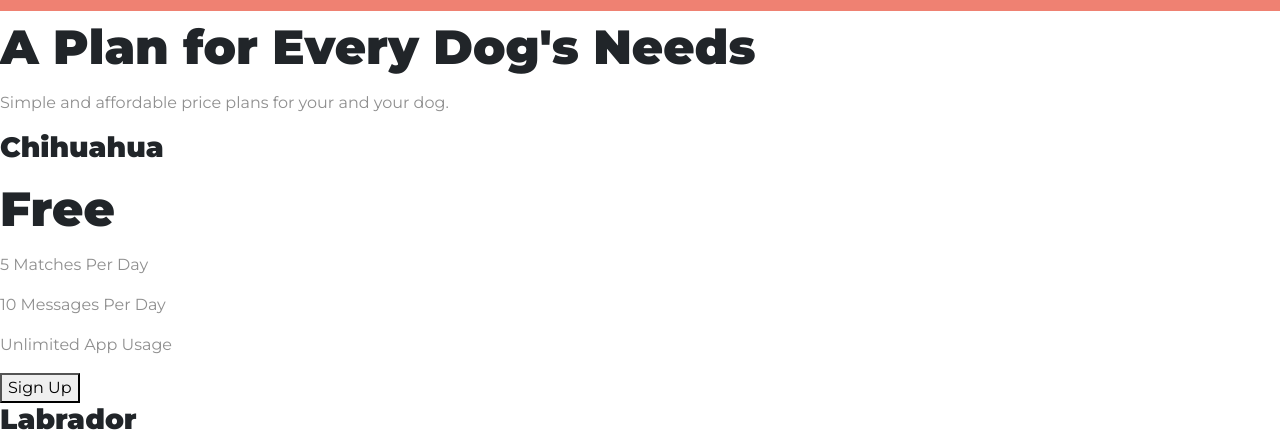
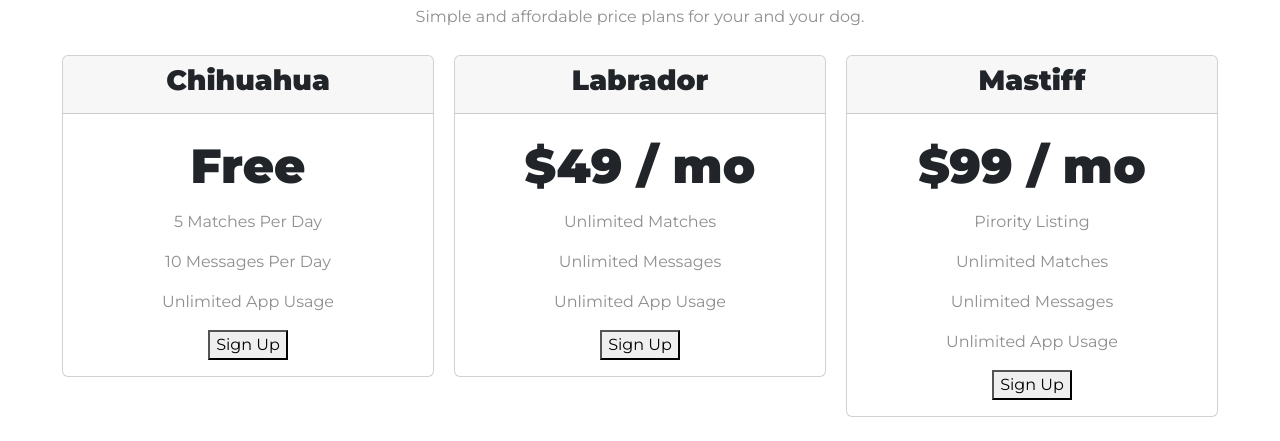
Before and after one commit to warination/tindog, a plain HTML site: page index.html in a window 1280 px wide. Shown: the part 1891-2332 px from the top of the page. Drawn offline with nearby package versions, Linux system fonts and the light colour scheme.

Commit message:
zidex added

```diff
--- a/css/styles.css
+++ b/css/styles.css
@@ -74,17 +74,29 @@ p{
 
 /* title image */
 
+.tposition{
+    position: relative;
+}
+
 .title-image{
-    width: 60%;
+    width: 50%;
     transform: rotate(25deg);
+    position: absolute;
 }
 
 /* features  section */
 
 #features{
     padding: 7% 15%;
+    background-color: white;
+    position: relative;
+    z-index: 1;
 }
 
+
+.feature-index{
+
+}
 .feature-box{
     text-align: center;
     padding: 3%;
@@ -132,3 +144,13 @@ p{
     width: 15%;
     margin: 20px 20px 50px;
 }
+
+#pricing{
+    text-align: center;
+    padding: 7% 5%;
+
+}
+
+.pricing-card>div{
+    padding: 10px;
+}
--- a/index.html
+++ b/index.html
@@ -7,10 +7,7 @@
   <!-- CSS only -->
   <link href="https://cdn.jsdelivr.net/npm/bootstrap@5.2.0-beta1/dist/css/bootstrap.min.css" rel="stylesheet"
     integrity="sha384-0evHe/X+R7YkIZDRvuzKMRqM+OrBnVFBL6DOitfPri4tjfHxaWutUpFmBp4vmVor" crossorigin="anonymous">
-  <!-- JavaScript Bundle with Popper -->
-  <script src="https://cdn.jsdelivr.net/npm/bootstrap@5.2.0-beta1/dist/js/bootstrap.bundle.min.js"
-    integrity="sha384-pprn3073KE6tl6bjs2QrFaJGz5/SUsLqktiwsUTF55Jfv3qYSDhgCecCxMW52nD2"
-    crossorigin="anonymous"></script>
+
 
   <link rel="stylesheet" href="css/styles.css">
 
@@ -72,7 +69,7 @@
           </button>
         </div>
 
-        <div class="col-lg-6">
+        <div class="col-lg-6 tposition">
           <img class="title-image" src="images/iphone6.png" alt="iphone-mockup">
         </div>
 
@@ -162,34 +159,62 @@
 
 
   <section id="pricing">
-
     <h2>A Plan for Every Dog's Needs</h2>
     <p>Simple and affordable price plans for your and your dog.</p>
 
 
+    <div class="row pricing-card">
+
+      <div class="col-lg-4 col-md-6">
+        <div class="card">
+          <div class="card-header">
             <h3>Chihuahua</h3>
+
+          </div>
+          <div class="card-body">
             <h2>Free</h2>
             <p>5 Matches Per Day</p>
             <p>10 Messages Per Day</p>
             <p>Unlimited App Usage</p>
             <button type="button">Sign Up</button>
+          </div>
+        </div>
 
+      </div>
 
+      <div class="col-lg-4 col-md-6">
+        <div class="card">
+          <div class="card-header">
             <h3>Labrador</h3>
+          </div>
+          <div class="card-body">
             <h2>$49 / mo</h2>
             <p>Unlimited Matches</p>
             <p>Unlimited Messages</p>
             <p>Unlimited App Usage</p>
             <button type="button">Sign Up</button>
+          </div>
+        </div>
 
+      </div>
 
+      <div class="col-lg-4 col-md-6">
+        <div class="card">
+          <div class="card-header">
             <h3>Mastiff</h3>
+
+          </div>
+          <div class="card-body">
             <h2>$99 / mo</h2>
             <p>Pirority Listing</p>
             <p>Unlimited Matches</p>
             <p>Unlimited Messages</p>
             <p>Unlimited App Usage</p>
             <button type="button">Sign Up</button>
+          </div>
+        </div>
+
+      </div>
 
   </section>
 
@@ -213,6 +238,11 @@
 
   </footer>
 
+  <!-- JavaScript Bundle with Popper -->
+  <script src="https://cdn.jsdelivr.net/npm/bootstrap@5.2.0-beta1/dist/js/bootstrap.bundle.min.js"
+    integrity="sha384-pprn3073KE6tl6bjs2QrFaJGz5/SUsLqktiwsUTF55Jfv3qYSDhgCecCxMW52nD2"
+    crossorigin="anonymous"></script>
+
 
 </body>
 
```
Lines whose indentation alone changed are shown as unchanged.
